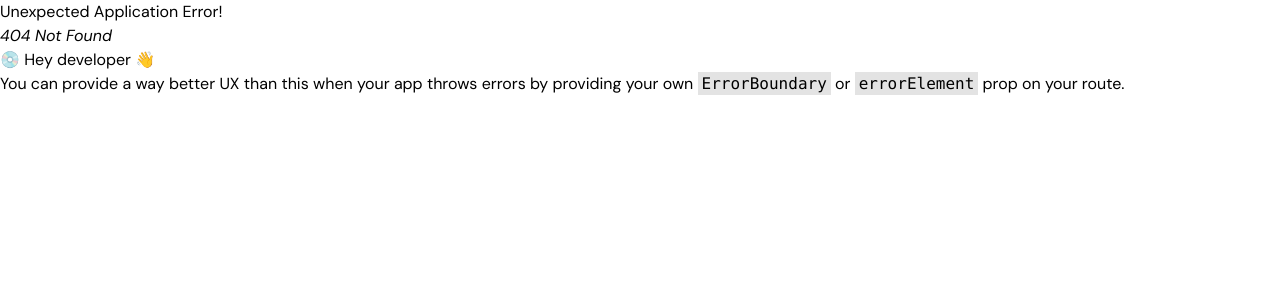
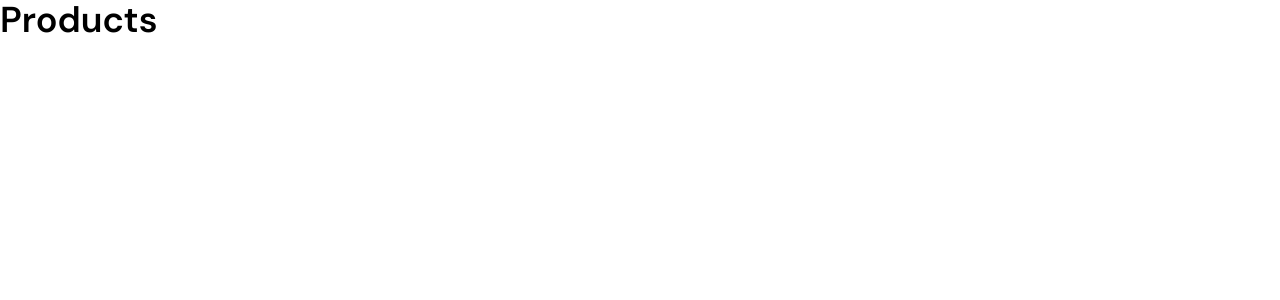
Before and after one commit to nahidul-fahim/camping-corner-client-a4, a React (Vite) app: page /products in a window 1280 px wide. Before the commit this address had no page. Shown: the top 300 px of the page. Built offline with nearby package versions, Linux system fonts and the light colour scheme.

Commit message:
added product page

```diff
--- /dev/null
+++ b/src/pages/Products.tsx
@@ -0,0 +1,11 @@
+
+
+const Products = () => {
+    return (
+        <div>
+            <h3 className="text-4xl font-semibold">Products</h3>
+        </div>
+    );
+};
+
+export default Products;
--- a/src/routes/routes.tsx
+++ b/src/routes/routes.tsx
@@ -4,6 +4,7 @@ import Home from "../pages/Home";
 import ProductManagement from "../pages/ProductManagement";
 import AddNewProduct from "@/pages/AddNewProduct";
 import UpdateProduct from "@/pages/UpdateProduct";
+import Products from "@/pages/Products";
 
 
 const router = createBrowserRouter([
@@ -14,6 +15,10 @@ const router = createBrowserRouter([
             {
                 path: "/",
                 element: <Home />
+            },
+            {
+                path: "/products",
+                element: <Products />
             },
             {
                 path: "/product-management",
```
